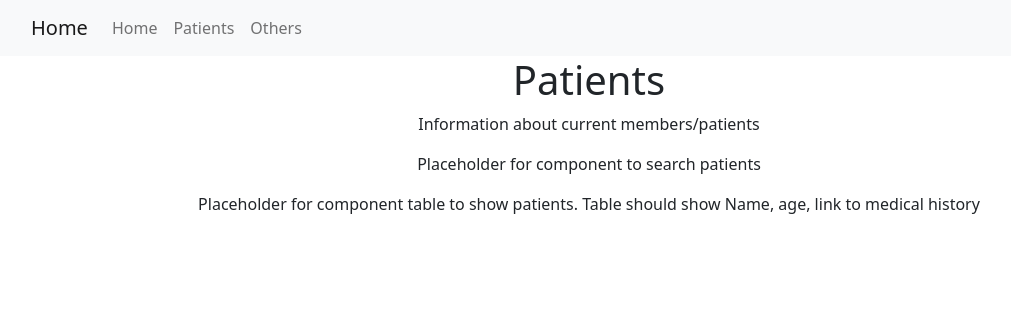
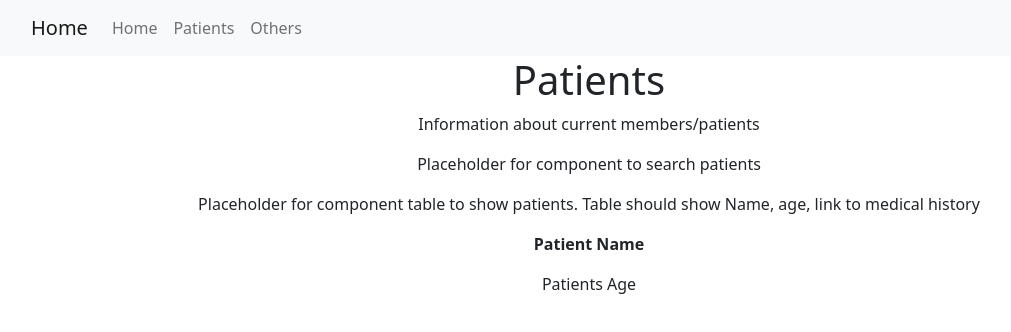
Before and after one commit to ricardoauribe/medrecords-frontend, a React (Create React App) app: page /patients in a window 1280 px wide. Shown: the top 332 px of the page, without its empty margins (51-1062 px from the left). Built offline with nearby package versions, Linux system fonts and the light colour scheme; no server answers.

Commit message:
Adding patients card component

```diff
--- a/src/NavBar.js
+++ b/src/NavBar.js
@@ -1,5 +1,4 @@
 import React from "react";
-import { Link, NavLink } from "react-router-dom";
 import { Container, Navbar, Nav } from "react-bootstrap";
 
 const NavBar = () => (
--- /dev/null
+++ b/src/components/PatientCard.js
@@ -0,0 +1,12 @@
+import React from "react";
+
+const PatientCard = () => {
+  return(
+    <>
+      <p><b>Patient Name</b></p>
+      Patients Age
+    </>
+  )
+}
+
+export default PatientCard;
--- a/src/pages/Patients.js
+++ b/src/pages/Patients.js
@@ -1,5 +1,6 @@
 import React from "react";
 import PatientsList from "../components/PatientsList";
+import PatientCard from "../components/PatientCard";
 
 const Patients = () => {
   return(
@@ -17,6 +18,7 @@ const Patients = () => {
         Placeholder for component table to show patients. Table should show Name, age, link to medical history
       </p>
       <PatientsList />
+      <PatientCard />
     </>
   )
 }
```
